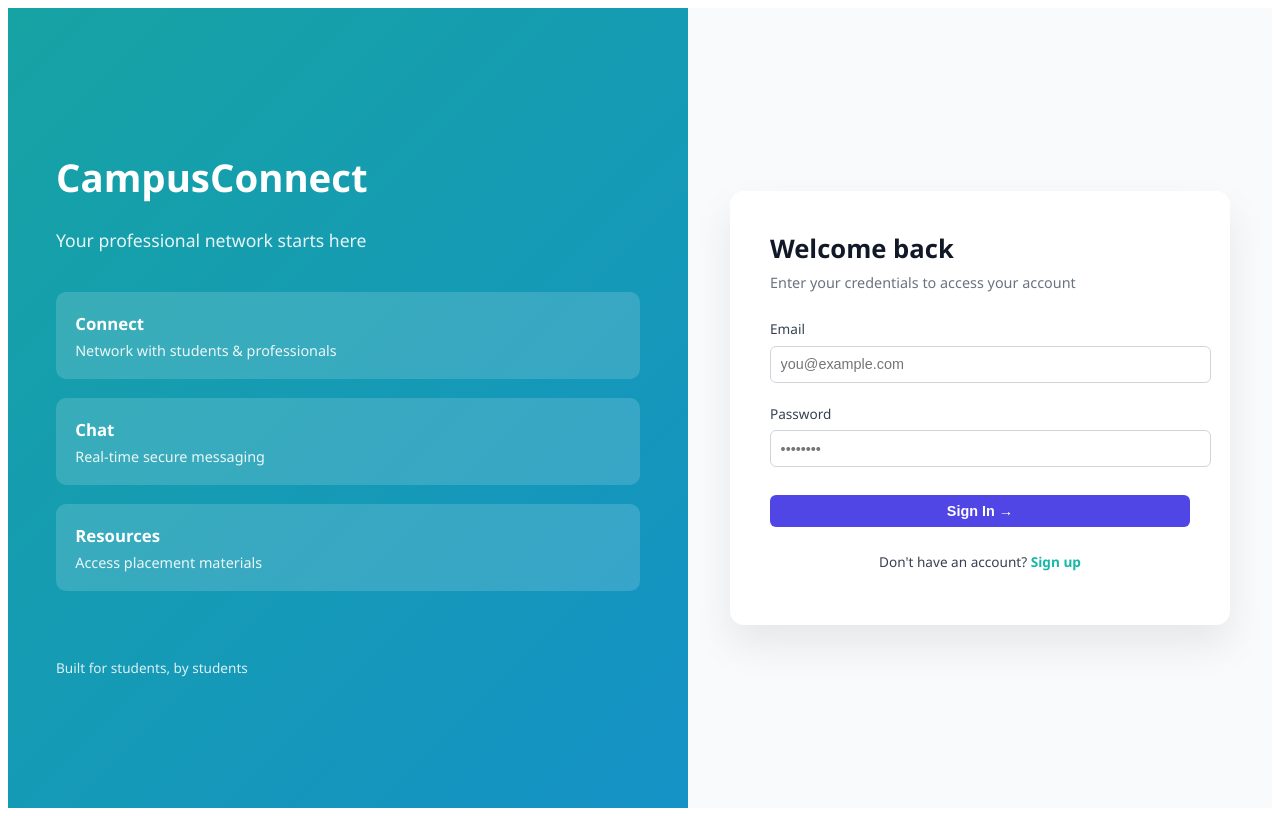
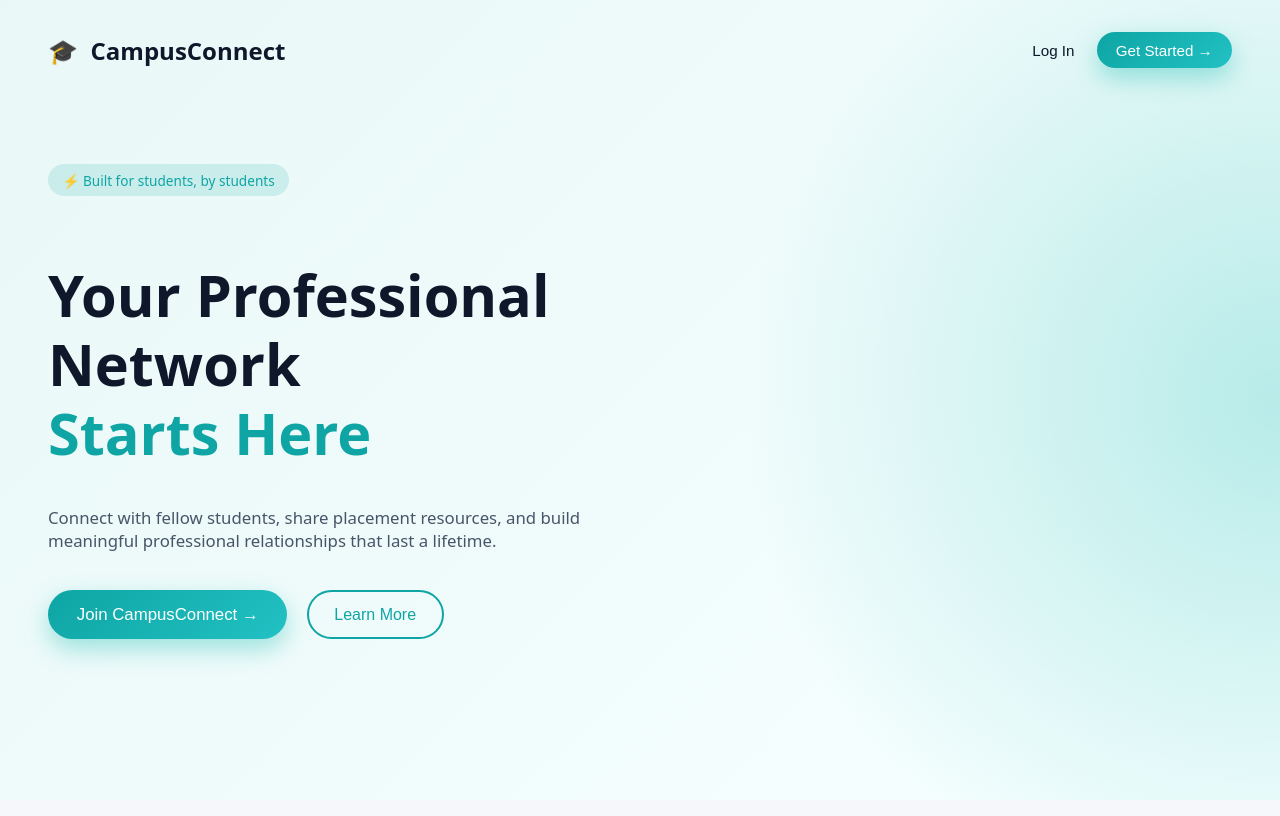
Before and after one commit to gayathri341/campus-connect, a React (Vite) app in the folder Frontend/: page / in a window 1280 px wide. Before the commit this address led to /login. Built offline with nearby package versions, Linux system fonts and the light colour scheme; no server answers.

Commit message:
Two files called landing jsx and css was added and routing path was changed in app jsx file

```diff
--- a/Frontend/src/App.jsx
+++ b/Frontend/src/App.jsx
@@ -1,4 +1,6 @@
-import { Routes, Route, Navigate } from 'react-router-dom'
+import { Routes, Route } from 'react-router-dom'
+
+import Landing from './pages/Landing'
 import Login from './pages/Login'
 import Signup from './pages/Signup'
 import Dashboard from './pages/Dashboard'
@@ -9,11 +11,14 @@ import ProtectedRoute from './components/ProtectedRoute'
 export default function App() {
   return (
     <Routes>
-      <Route path="/" element={<Navigate to="/login" />} />
+      {/* 🌟 LANDING PAGE FIRST */}
+      <Route path="/" element={<Landing />} />
 
+      {/* Auth */}
       <Route path="/login" element={<Login />} />
       <Route path="/signup" element={<Signup />} />
 
+      {/* Verification */}
       <Route
         path="/verify"
         element={
@@ -23,6 +28,7 @@ export default function App() {
         }
       />
 
+      {/* Protected Pages */}
       <Route
         path="/dashboard"
         element={
--- /dev/null
+++ b/Frontend/src/pages/Landing.jsx
@@ -0,0 +1,57 @@
+import { useNavigate } from 'react-router-dom'
+import '../styles/landing.css'
+
+export default function Landing() {
+  const navigate = useNavigate()
+
+  return (
+    <div className="landing-container">
+      {/* Top Navbar */}
+      <header className="landing-header">
+        <div className="logo">
+          🎓 <span>CampusConnect</span>
+        </div>
+
+        <div className="nav-actions">
+          <button className="link-btn" onClick={() => navigate('/login')}>
+            Log In
+          </button>
+          <button className="primary-btn" onClick={() => navigate('/login')}>
+            Get Started →
+          </button>
+        </div>
+      </header>
+
+      {/* Hero Section */}
+      <main className="hero">
+        <span className="badge">⚡ Built for students, by students</span>
+
+        <h1>
+          Your Professional Network <br />
+          <span>Starts Here</span>
+        </h1>
+
+        <p className="subtitle">
+          Connect with fellow students, share placement resources,
+          and build meaningful professional relationships that last a lifetime.
+        </p>
+
+        <div className="cta-buttons">
+          <button
+            className="primary-btn large"
+            onClick={() => navigate('/login')}
+          >
+            Join CampusConnect →
+          </button>
+
+          <button
+            className="secondary-btn"
+            onClick={() => navigate('/signup')}
+          >
+            Learn More
+          </button>
+        </div>
+      </main>
+    </div>
+  )
+}
--- a/Frontend/src/styles/common.css
+++ b/Frontend/src/styles/common.css
@@ -0,0 +1,43 @@
+/* common.css */
+:root {
+    --primary: #4f46e5;
+    --dark: #111827;
+    --light-bg: #f5f7fb;
+    --card-bg: #ffffff;
+    --text: #1f2937;
+  }
+
+  * {
+    box-sizing: border-box;
+  }
+
+  body {
+    margin: 0;
+    padding:0;
+    overflow-y: auto;
+    font-family: system-ui, sans-serif;
+    background: var(--light-bg);
+    color: var(--text);
+  }
+
+  /* reusable UI only */
+  .btn {
+    padding: 0.6rem 1.2rem;
+    background: var(--primary);
+    color: white;
+    border: none;
+    border-radius: 6px;
+    cursor: pointer;
+  }
+
+  .btn:hover {
+    opacity: 0.9;
+  }
+
+  .input {
+    width: 100%;
+    padding: 0.6rem;
+    margin-bottom: 1rem;
+    border-radius: 6px;
+    border: 1px solid #ccc;
+  }
--- /dev/null
+++ b/Frontend/src/styles/landing.css
@@ -0,0 +1,123 @@
+/* landing.css */
+
+.landing-container {
+    min-height: 100vh;
+    background: radial-gradient(
+        circle at right,
+        rgba(0, 180, 170, 0.25),
+        transparent 40%
+      ),
+      linear-gradient(135deg, #e9f8f7, #f6ffff);
+    padding: 2rem 3rem;
+    font-family: system-ui, sans-serif;
+  }
+
+  /* Header */
+  .landing-header {
+    display: flex;
+    justify-content: space-between;
+    align-items: center;
+  }
+
+  .logo {
+    font-size: 1.5rem;
+    font-weight: 700;
+    color: #0f172a;
+  }
+
+  .logo span {
+    margin-left: 0.4rem;
+  }
+
+  .nav-actions {
+    display: flex;
+    gap: 1rem;
+  }
+
+  .link-btn {
+    background: none;
+    border: none;
+    font-size: 0.95rem;
+    cursor: pointer;
+    color: #0f172a;
+  }
+
+  .primary-btn {
+    background: linear-gradient(135deg, #0ea5a4, #22c1c3);
+    color: white;
+    border: none;
+    padding: 0.6rem 1.2rem;
+    border-radius: 999px;
+    font-size: 0.95rem;
+    cursor: pointer;
+    box-shadow: 0 10px 25px rgba(0, 180, 170, 0.35);
+  }
+
+  .primary-btn.large {
+    padding: 0.9rem 1.8rem;
+    font-size: 1.05rem;
+  }
+
+  .primary-btn:hover {
+    opacity: 0.95;
+  }
+
+  /* Hero */
+  .hero {
+    margin-top: 6rem;
+    max-width: 720px;
+  }
+
+  .badge {
+    display: inline-block;
+    background: rgba(14, 165, 164, 0.15);
+    color: #0ea5a4;
+    padding: 0.4rem 0.9rem;
+    border-radius: 999px;
+    font-size: 0.85rem;
+    margin-bottom: 1.6rem;
+  }
+
+  .hero h1 {
+    font-size: 3.2rem;
+    line-height: 1.2;
+    color: #0f172a;
+  }
+
+  .hero h1 span {
+    color: #0ea5a4;
+  }
+
+  .subtitle {
+    margin-top: 1.2rem;
+    font-size: 1.05rem;
+    color: #475569;
+    max-width: 600px;
+  }
+
+  .cta-buttons {
+    margin-top: 2.4rem;
+    display: flex;
+    gap: 1.2rem;
+  }
+
+  .secondary-btn {
+    background: transparent;
+    border: 2px solid #0ea5a4;
+    color: #0ea5a4;
+    padding: 0.8rem 1.6rem;
+    border-radius: 999px;
+    font-size: 1rem;
+    cursor: pointer;
+  }
+
+  .secondary-btn:hover {
+    background: rgba(14, 165, 164, 0.08);
+  }
+
+  /* Laptop refinement */
+  @media (min-width: 1024px) {
+    .hero h1 {
+      font-size: 3.6rem;
+    }
+  }
```
